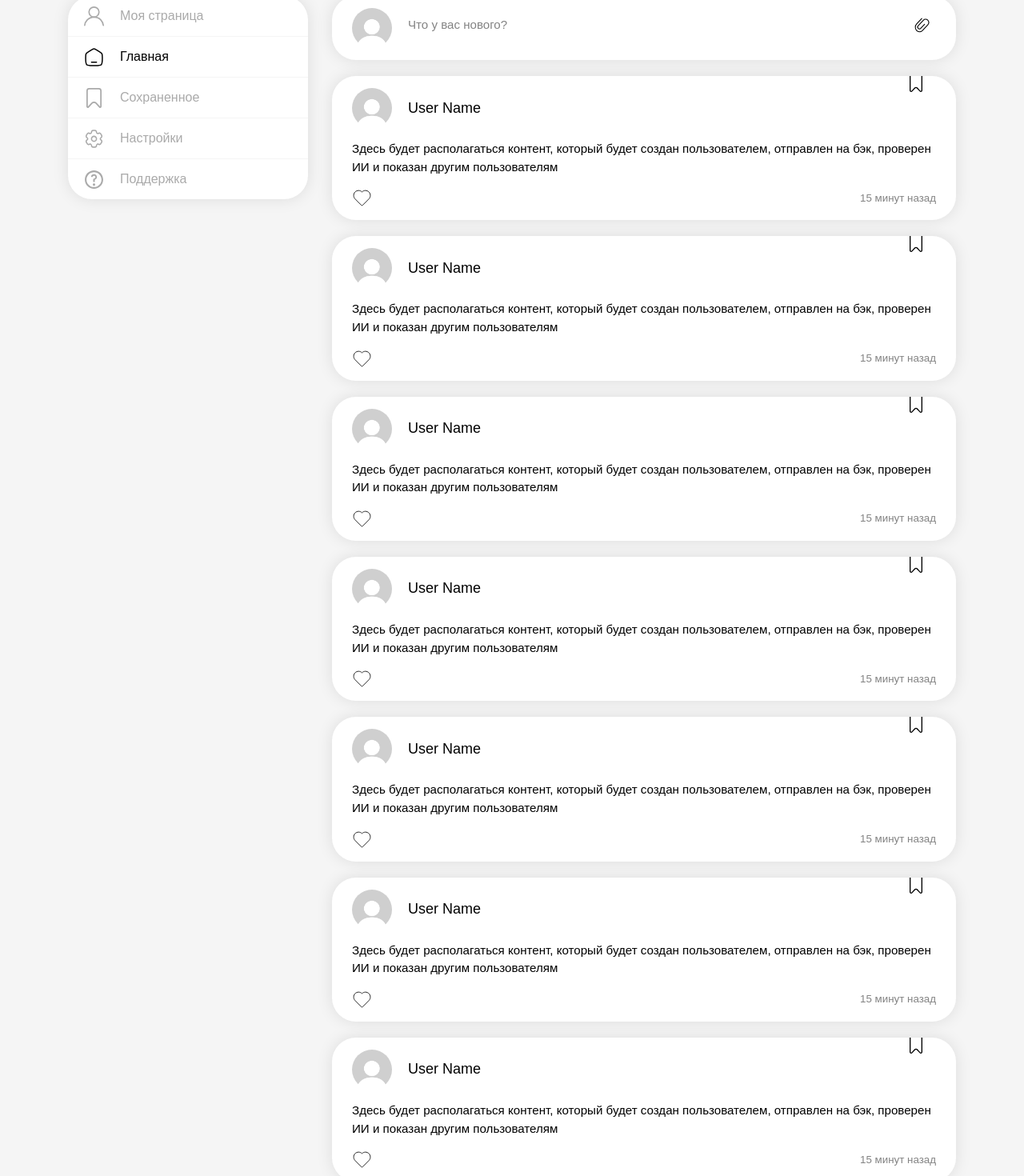
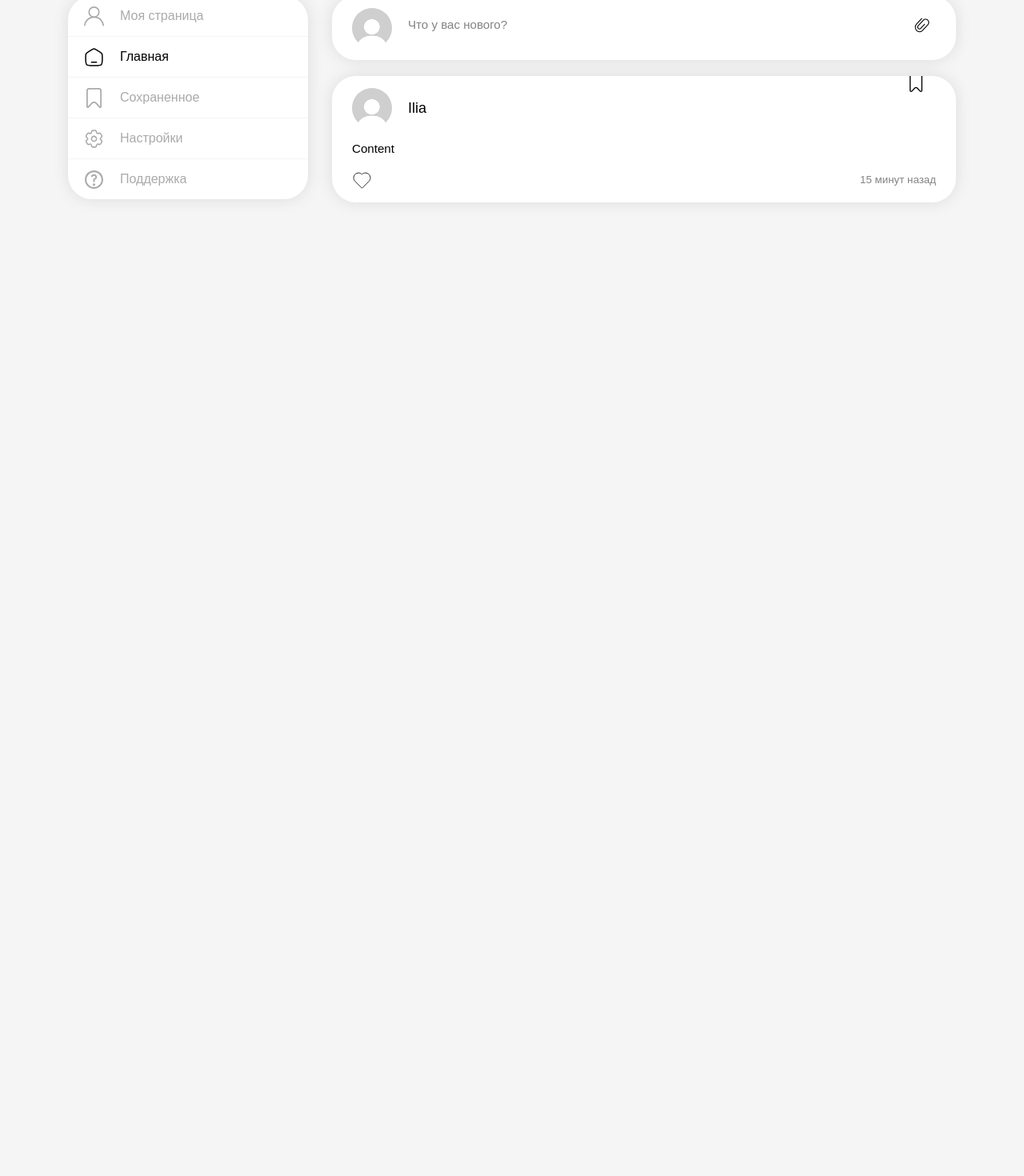
Before and after one commit to ilyhan/SotialNetwork, a React (Vite) app in the folder PostNest/: page /home in a window 1280 px wide. Shown: the part 85-1555 px from the top of the page at 80% size. After the commit the page ends 800 px from the top, so only its background shows below. Built offline with nearby package versions, Linux system fonts and the light colour scheme.

Commit message:
Переход на новую строку

```diff
--- a/PostNest/src/common/components/newpost/NewPost.tsx
+++ b/PostNest/src/common/components/newpost/NewPost.tsx
@@ -4,7 +4,8 @@ import {
     PreviewCreator,
     TextAreaWrapper,
     FooterCreator,
-    CreateButton
+    CreateButton,
+    FormPost
 } from "@/common/components/newpost/style";
 import Textarea from "@/common/ui/Textarea";
 import { useEffect, useState } from "react";
@@ -30,6 +31,7 @@ const NewPost = () => {
 
     return (
         <NewPostWrapper>
+            <FormPost>
                 <PreviewCreator>
                     <UserAvatar src={defaultImg} />
 
@@ -54,6 +56,7 @@ const NewPost = () => {
                         </CreateButton>
                     </FooterCreator>
                 }
+            </FormPost>
         </NewPostWrapper>
     );
 };
--- a/PostNest/src/common/components/newpost/style.ts
+++ b/PostNest/src/common/components/newpost/style.ts
@@ -6,6 +6,10 @@ import styled from "styled-components";
 export const NewPostWrapper = styled('div')`
     ${defaultWrapper}
     padding: 15px 25px;
+`;
+
+export const FormPost = styled('form')`
+
 `;
 
 export const UserAvatar = styled('img')`
--- a/PostNest/src/common/components/post/Post.tsx
+++ b/PostNest/src/common/components/post/Post.tsx
@@ -10,28 +10,41 @@ import {
     TimeCreated,
     SavedButton
 } from "@/common/components/post/style";
-import defaultImg from "/images/default.jpg"
 import IconButton from "@/common/ui/IconButton";
+import React from "react";
 
-const Post = () => {
+interface PostProps {
+    name: string;
+    avatar: string;
+    content: string;
+}
+
+const Post = ({ name, avatar, content }: PostProps) => {
     return (
         <PostWrapper>
             <SavedButton>
-                <IconButton icon="savedpost" onClick={()=>console}/>
+                <IconButton icon="savedpost" onClick={() => console} />
             </SavedButton>
 
             <PostHeader>
-                <UserAvatar src={defaultImg}/>
-                <UserName>User Name</UserName>
+                <UserAvatar src={avatar} />
+                <UserName>{name}</UserName>
             </PostHeader>
 
             <PostContent>
-                <TextContent>Здесь будет располагаться контент, который будет создан пользователем, отправлен на бэк, проверен ИИ и показан другим пользователям</TextContent>
-                <MediaContent/>
+                <TextContent>{content.split('\n').map((line, index) => (
+                    <React.Fragment key={index}>
+                        {line}
+                        <br />
+                    </React.Fragment>
+                ))}
+                </TextContent>
+
+                <MediaContent />
             </PostContent>
 
             <PostFooter>
-                <IconButton icon="favorite" onClick={()=>console} size={25}/>
+                <IconButton icon="favorite" onClick={() => console} size={25} />
                 <TimeCreated>15 минут назад</TimeCreated>
             </PostFooter>
         </PostWrapper>
--- a/PostNest/src/common/ui/Textarea.tsx
+++ b/PostNest/src/common/ui/Textarea.tsx
@@ -57,11 +57,19 @@ const Textarea = ({
         e.currentTarget.style.height = `${e.currentTarget.scrollHeight}px`;
     };
 
+    const handleKeyDown = (event: React.KeyboardEvent<HTMLTextAreaElement>) => {
+        if (event.key === 'Enter') {
+          event.preventDefault();
+          onChange(value + '\n');
+        }
+      };
+
     return (
         <TextAreaWrapper style={styledWrapper}>
             <TextareaStyled
                 value={value}
                 onChange={handleChange}
+                onKeyDown={handleKeyDown}
                 placeholder={placeholder}
                 name={name}
                 cols={cols}
--- a/PostNest/src/modules/user/home/Home.tsx
+++ b/PostNest/src/modules/user/home/Home.tsx
@@ -1,19 +1,18 @@
 import NewPost from "@/common/components/newpost/NewPost";
 import Post from "@/common/components/post/Post"
 import { HomeWrapper } from "@/modules/user/home/style";
+import defaultImg from "/images/default.jpg";
+
 
 const Home = () => {
     return (
         <HomeWrapper>
             <NewPost />
-            <Post />
-            <Post />
-            <Post />
-            <Post />
-            <Post />
-            <Post />
-            <Post />
-            <Post />
+            <Post
+                avatar={defaultImg}
+                name="Ilia"
+                content="Content"
+            />
         </HomeWrapper>
     );
 };
```
Lines whose indentation alone changed are shown as unchanged.
